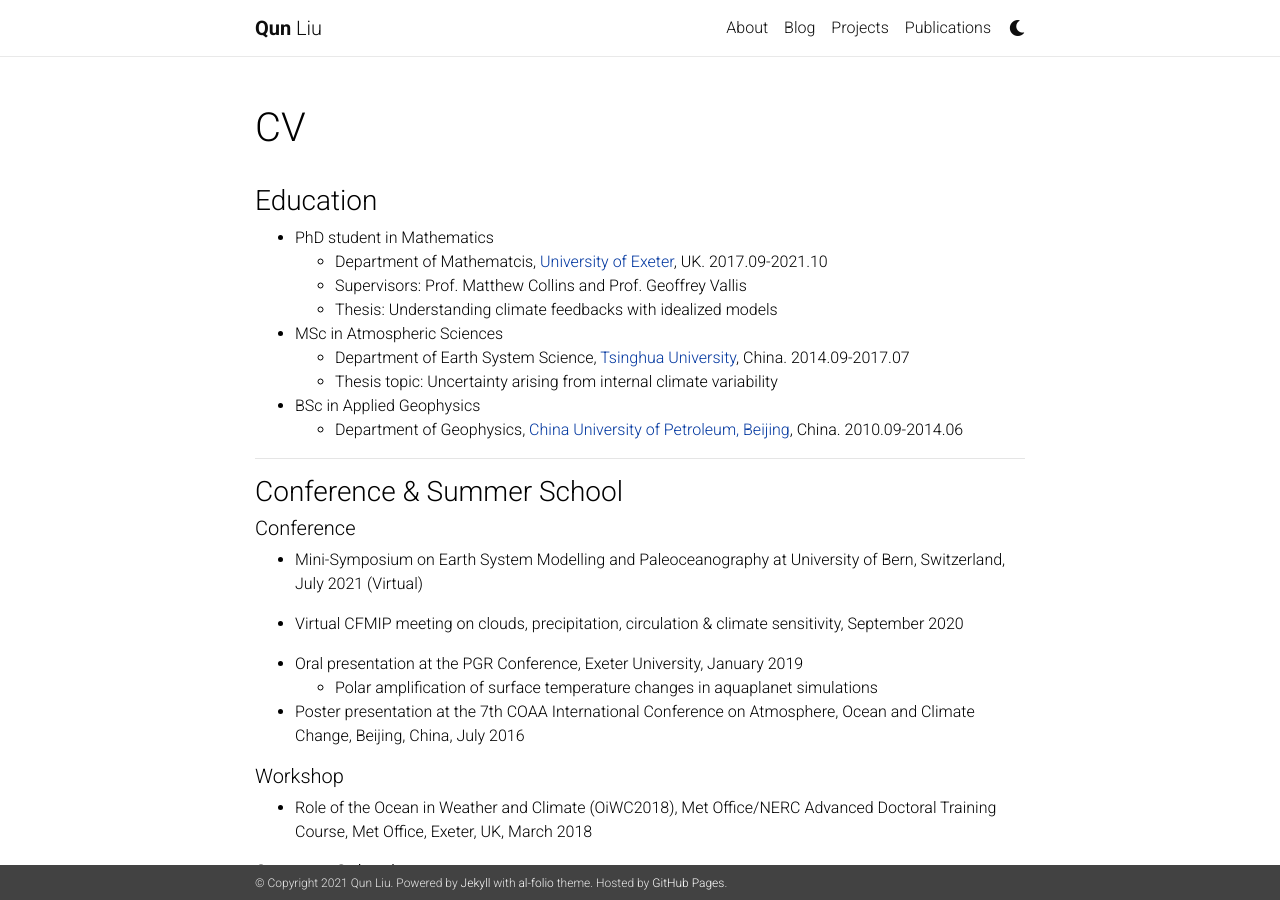
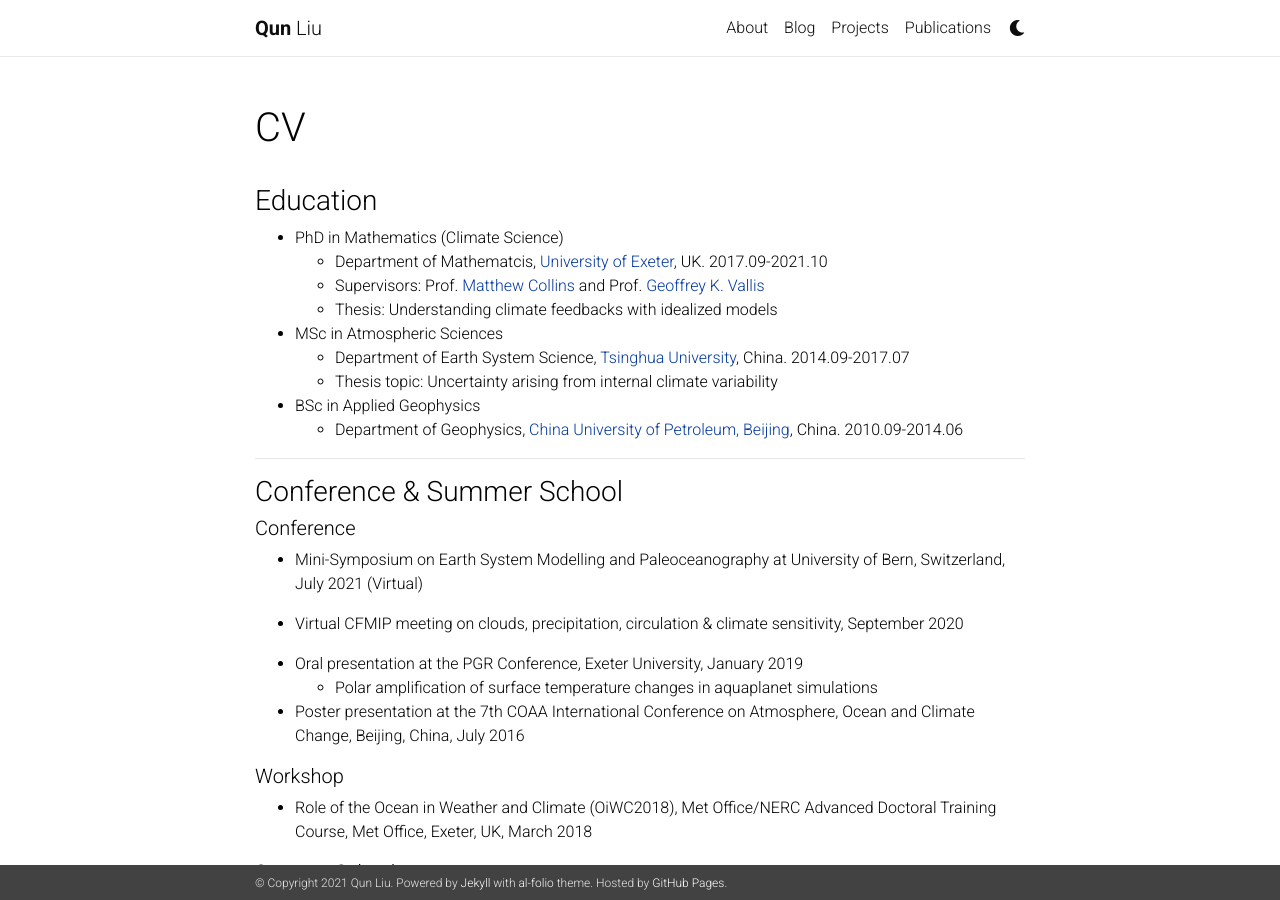
Before and after one commit to lqxyz/lqxyz.github.io, a Jekyll site: the page built from _pages/cv.md, in a window 1280 px wide and 900 px high. Built offline with Jekyll 4.4.1, drawn with Linux system fonts in a browser that asks for light colours; nearby versions of some CDN libraries; comment, search, counter and statistics services are not loaded; a style sheet for code colours, icons or effects is not loaded.

```diff
--- a/_pages/cv.md
+++ b/_pages/cv.md
@@ -8,9 +8,9 @@ nav: false # true
 
 ### Education
 
-* PhD student in Mathematics
+* PhD in Mathematics (Climate Science)
    * Department of Mathematcis, [University of Exeter](https://www.exeter.ac.uk/), UK. 2017.09-2021.10
-   * Supervisors: Prof. Matthew Collins and Prof. Geoffrey Vallis
+   * Supervisors: Prof. [Matthew Collins](https://emps.exeter.ac.uk/mathematics/staff/mc369) and Prof. [Geoffrey K. Vallis](http://empslocal.ex.ac.uk/people/staff/gv219/)
    * Thesis: Understanding climate feedbacks with idealized models
 
 * MSc in Atmospheric Sciences
```
